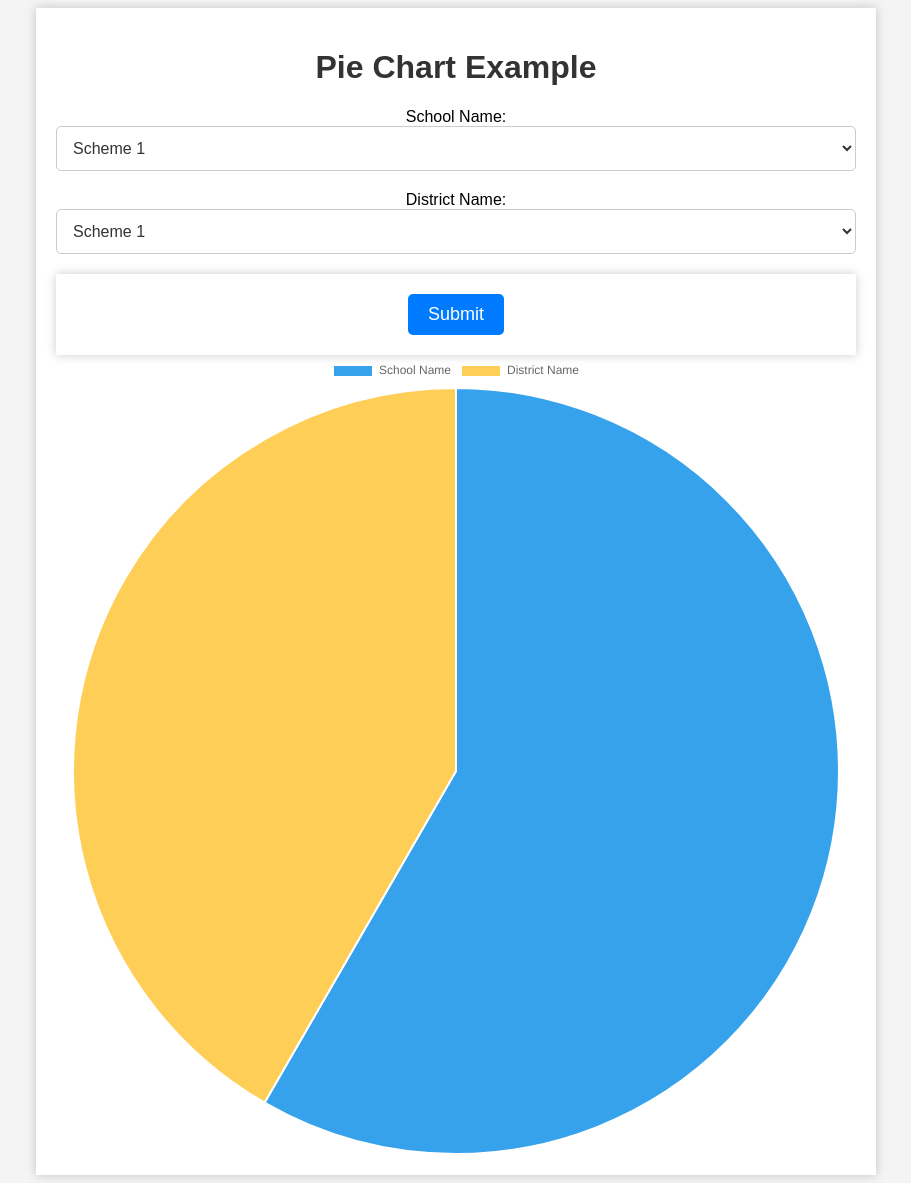
After one commit to NIkunj-patel135/SIH_School_Dropout, a Django app: template templates/Pie_chart.html in a window 1280 px wide. The commit adds this page. Shown: the whole page, without its empty margins (184-1095 px from the left). Run offline with Django 4.2, Linux system fonts and the light colour scheme; the template is opened without the code that fills it, so the values that code supplies are empty; some libraries are stand-ins or nearby versions.

Commit message:
add Pie_chart

```diff
--- /dev/null
+++ b/templates/Pie_chart.html
@@ -0,0 +1,138 @@
+<!DOCTYPE html>
+<html lang="en">
+<head>
+    <meta charset="UTF-8">
+    <meta name="viewport" content="width=device-width, initial-scale=1.0">
+    <title>Pie Chart Example</title>
+    <!-- Include the Chart.js library -->
+    <script src="https://cdnjs.cloudflare.com/ajax/libs/Chart.js/3.7.0/chart.min.js"></script>
+    <style>
+        /* Add some basic styles to the page */
+        body {
+            font-family: Arial, sans-serif;
+            background-color: #f4f4f4;
+            text-align: center;
+        }
+
+        .container {
+            max-width: 800px;
+            margin: 0 auto;
+            padding: 20px;
+            background-color: #fff;
+            box-shadow: 0 0 10px rgba(0, 0, 0, 0.2);
+        }
+
+        h1 {
+            color: #333;
+        }
+
+        /* Style the chart container */
+        #chart-container {
+            text-align: center;
+        }
+
+        select {
+    width: 100%;
+    padding: 12px;
+    margin-bottom: 20px;
+    border: 1px solid #ccc;
+    border-radius: 5px;
+    font-size: 16px;
+    background-color: #fff;
+    color: #333;
+    }
+
+
+    select option {
+    background-color: #fff;
+    color: #333;
+    }
+
+
+    select:focus {
+    outline: none;
+    border-color: #007bff;
+    }
+
+
+    select:hover {
+    border-color: #007bff;
+    }
+
+    /* .container {
+            display: flex;
+            justify-content: center;
+            align-items: center;
+            height: 100vh;
+        } */
+
+        /* Style for the submit button */
+        .submit-button {
+            padding: 10px 20px;
+            background-color: #007BFF; /* Button background color */
+            color: #fff; /* Button text color */
+            border: none;
+            border-radius: 5px;
+            font-size: 18px;
+            cursor: pointer;
+            /* transition: background-color 0.3s ease; */
+        }
+
+        /* Hover effect for the button */
+        .submit-button:hover {
+            background-color: #0056b3; /* Darker shade on hover */
+        }
+    </style>
+</head>
+<body>
+    <div class="container">
+        <h1>Pie Chart Example</h1>
+        <div>
+            <label for="educationSection">School Name:</label>
+            <select id="educationSection" name="educationSection" required>
+                <option value="scheme1">Scheme 1</option>
+                <option value="scheme2">Scheme 2</option>
+                <option value="scheme3">Scheme 3</option>
+                <option value="scheme4">Scheme 4</option>
+                <option value="scheme5">Scheme 5</option>
+            </select>
+
+            <label for="educationSection">District Name:</label>
+            <select id="educationSection" name="educationSection" required>
+                <option value="scheme1">Scheme 1</option>
+                <option value="scheme2">Scheme 2</option>
+                <option value="scheme3">Scheme 3</option>
+                <option value="scheme4">Scheme 4</option>
+                <option value="scheme5">Scheme 5</option>
+            </select>
+            <div class="container">
+                <button class="submit-button">Submit</button>
+            </div>
+        </div>
+        <div id="chart-container">
+            <!-- Create a canvas element for the chart -->
+            <canvas id="myPieChart"></canvas>
+        </div>
+    </div>
+
+    <script>
+        // Sample data for the pie chart
+        var data = {
+            labels: ["School Name", "District Name"],
+            datasets: [{
+                data: [35, 25], // Adjust the values as needed
+                backgroundColor: ["#36A2EB", "#FFCE56"], // Customize colors
+            }],
+        };
+
+        // Get the canvas element
+        var ctx = document.getElementById("myPieChart").getContext("2d");
+
+        // Create the pie chart
+        var myPieChart = new Chart(ctx, {
+            type: "pie",
+            data: data,
+        });
+    </script>
+</body>
+</html>
--- a/templates/index.html
+++ b/templates/index.html
@@ -78,7 +78,7 @@
 
         <div class="row">
           <div class="col-lg-6 order-1 order-lg-2" data-aos="fade-left" data-aos-delay="100">
-            <img src="https://static.toiimg.com/thumb/msid-78327846,width-1070,height-580,imgsize-1792705,resizemode-75,overlay-toi_sw,pt-32,y_pad-40/photo.jpg" class="img-fluid" alt="">
+            <img src="{% static 'assets/img/children.JPG' %}" class="img-fluid" alt="">
           </div>
           <div class="col-lg-6 pt-4 pt-lg-0 order-2 order-lg-1 content">
             <h3>School Dropout Analysis Portal intiative by Govt. of Gujarat.</h3>
@@ -154,6 +154,9 @@
                     <i class="bx bx-images"></i>
                     <h4>Chief Minister's Scholarship Scheme</h4>
                     <p>This scheme provides scholarships to students from economically weaker sections who are pursuing higher education.</p>
+                    <div class="text-center">
+                      <a href="Scheme.html" target="_blank" class="more-btn">Apply for Schemes <i class="bx bx-chevron-right"></i></a>
+                    </div>
                   </div>
                 </div>
               </div>
```
